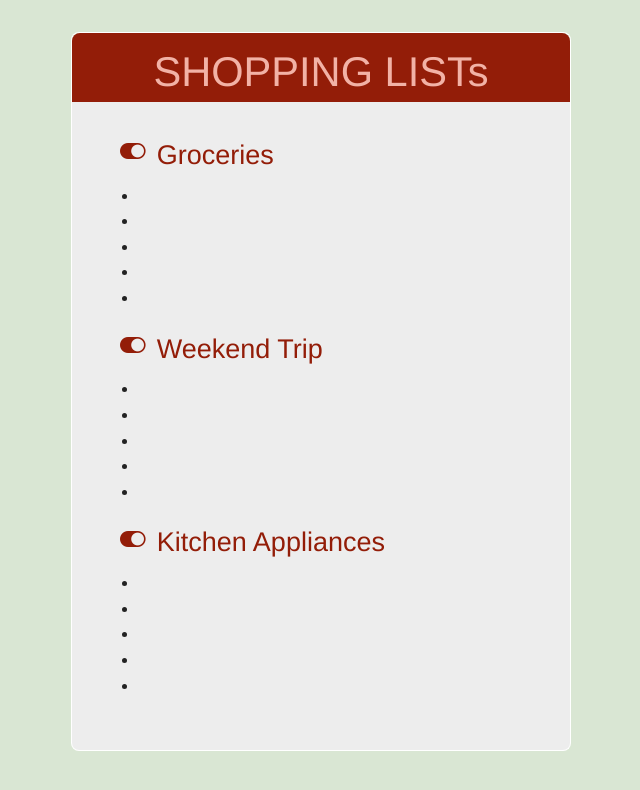
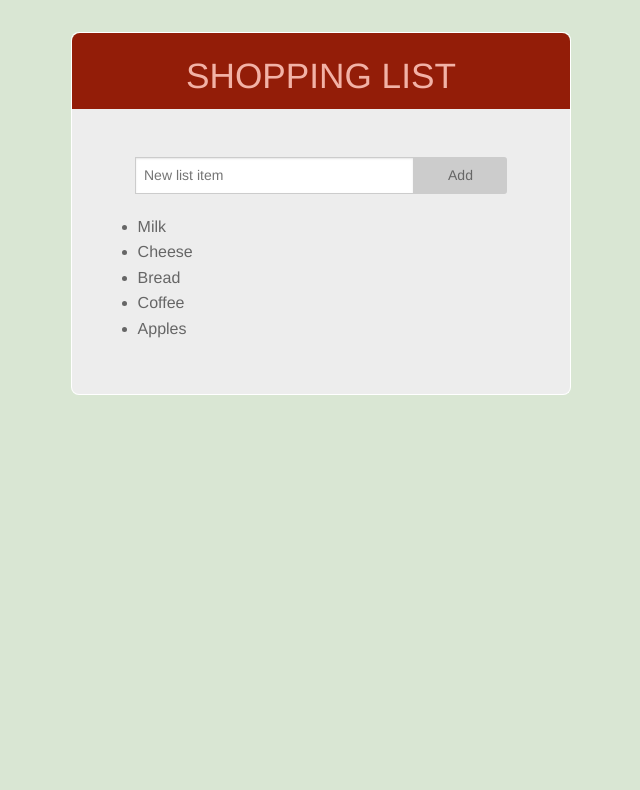
Before and after one commit to basiacoulter/shopping-list-app, a plain HTML site: page main.html in a window 1280 px wide. Shown: the whole page, without its empty margins (319-959 px from the left). Drawn offline with Linux system fonts and the light colour scheme.

Commit message:
text input

```diff
--- a/css/main.css
+++ b/css/main.css
@@ -1,8 +1,3 @@
-/*.columns {
-	min-height: 50px;
-	border: 1px solid #fff;
-}*/
-
 body {
 	background-color: #d9e6d3;
 }
@@ -25,8 +20,9 @@ header.row {
 	display: block;
 	margin-top: 0;
 	margin-bottom: 0;
-	padding-top: 0.25em;
-	font-size: 2.6em;
+	padding-top: 0.5em;
+	padding-bottom: 0.25em;
+	font-size: 2.2em;
 	text-align: center;
 	color: #f2b2a6;
 	background-color: #931D08;
@@ -38,7 +34,7 @@ header.row {
 	border-top-right-radius: 8px;
 }
 .columns.content {
-	padding: 2em 3em;
+	padding: 3em 3em 2em 3em;
 	background-color: #ededed;
 	border: 1px solid #fff;
 	border-top: none;
@@ -49,14 +45,6 @@ header.row {
 	border-bottom-left-radius: 8px;
 	border-bottom-right-radius: 8px;
 }
-.content h3 {
-	color: #931D08;
+.list {
+	clear: both;
 }
-.content i {
-	font-size: 1.4em;
-	display: block;
-	float: left;
-	padding-top: 0.2em;
-	padding-right: 0.5em;
-	color: #931D08;
-}
--- a/main.html
+++ b/main.html
@@ -13,46 +13,31 @@
 <body class="app">
 		<header class="row">
 			<div class="heading small-12 small-centered medium-6 medium-centered columns">
-				<h1>SHOPPING LISTs</h1>
+				<h1>SHOPPING LIST</h1>
 			</div><!--end small-12 small-centered medium-6 medium-centered columns-->
 		</header><!--end header.row-->
 		<div class="row">
 			<div class="content small-12 small-centered medium-6 medium-centered columns">
-				<div class="list list-one">
-					<i class="fa fa-toggle-on"></i><h3>Groceries</h3>
+				<div class="small-12 columns">
+			      <div class="row collapse postfix-radius">
+			        <div class="small-9 columns">
+			          <input type="text" placeholder="New list item">
+			        </div>
+			        <div class="small-3 columns">
+			          <span class="add postfix button radius">Add</span>
+			        </div>
+			      </div>
+    			</div>
+				<div class="list">
 					<ul>
-						<li></li>
-						<li></li>
-						<li></li>
-						<li></li>
-						<li></li>
+						<li>Milk</li>
+						<li>Cheese</li>
+						<li>Bread</li>
+						<li>Coffee</li>
+						<li>Apples</li>
 					</ul>
-				</div>
-				<div class="list list-two">
-					<div class="list list-one">
-					<i class="fa fa-toggle-on"></i><h3>Weekend Trip</h3>
-					<ul>
-						<li></li>
-						<li></li>
-						<li></li>
-						<li></li>
-						<li></li>
-					</ul>
-				</div>
-				</div>
-				<div class="list list-three">
-					<div class="list list-one">
-					<i class="fa fa-toggle-on"></i><h3>Kitchen Appliances</h3>
-					<ul>
-						<li></li>
-						<li></li>
-						<li></li>
-						<li></li>
-						<li></li>
-					</ul>
-				</div>
-				</div>
-			</div>
+				</div><!--end list-->
+			</div><!--end content-->
 		</div><!--end div.row-->
 </body>
 </html>
```
Also changed, not shown: css/responsive.css (deleted, +0 -133 lines), css/foundation.css.
